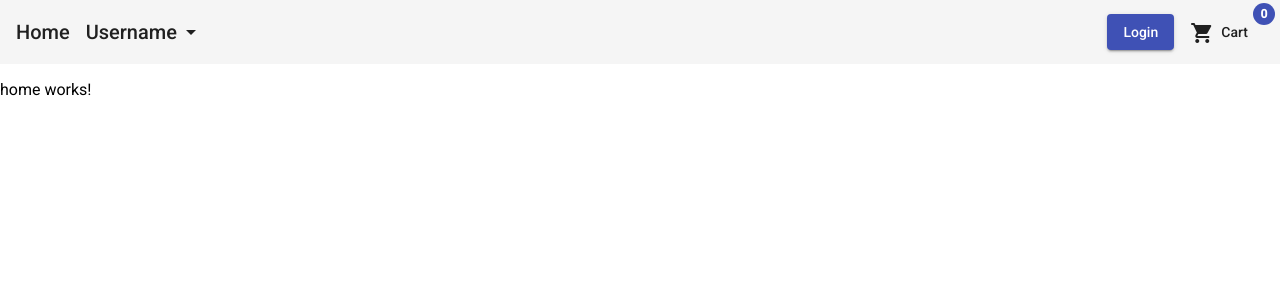
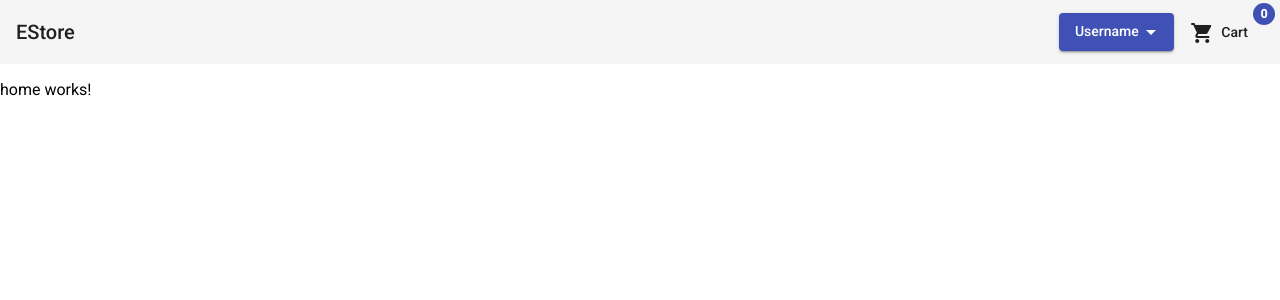
Before and after one commit to parth-sh/eshop, an Angular app: page / in a window 1280 px wide. Shown: the top 300 px of the page. Built offline with nearby package versions, Linux system fonts and the light colour scheme; what @angular/fire would draw is missing.

Commit message:
navbar update

```diff
--- a/src/app/navbar/navbar.component.html
+++ b/src/app/navbar/navbar.component.html
@@ -1,7 +1,11 @@
 <mat-toolbar>
-    <span routerLink="/" class="link">Home</span>
+    <span routerLink="/" class="link">EStore</span>
 
-    <span>
+    <span class="example-spacer"></span>
+
+    <button mat-raised-button routerLink="/login" color="primary" *ngIf="!loggedIn">Login</button>
+
+    <button mat-raised-button color="primary" style="padding-right: 2rem;" *ngIf="loggedIn">
         {{"Username"}}
         <mat-select style="width: 0">
             <mat-option value="option1" routerLink="/my/orders">My orders</mat-option>
@@ -9,10 +13,8 @@
             <mat-option value="option3" routerLink="/admin/products">Manage products</mat-option>
             <mat-option value="option3">Logout</mat-option>
         </mat-select>
-    </span>
+    </button>
 
-    <span class="example-spacer"></span>
-    <button mat-raised-button routerLink="/login" color="primary">Login</button>
     <button mat-button routerLink="/shopping-cart" matBadge="{{0}}">
         <mat-icon>shopping_cart</mat-icon>&ensp;Cart
     </button>
--- a/src/app/navbar/navbar.component.ts
+++ b/src/app/navbar/navbar.component.ts
@@ -7,6 +7,8 @@ import { Component, OnInit } from '@angular/core';
 })
 export class NavbarComponent implements OnInit {
 
+  loggedIn: boolean = true
+
   constructor() { }
 
   ngOnInit(): void {
```
